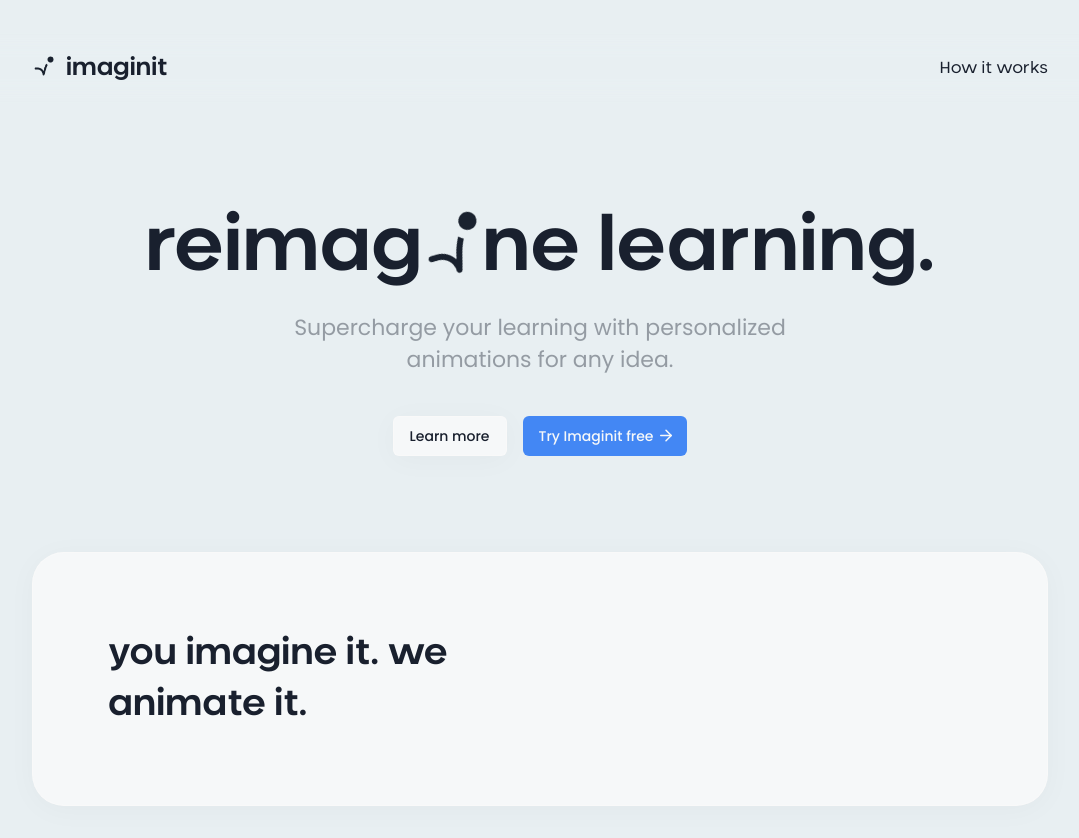
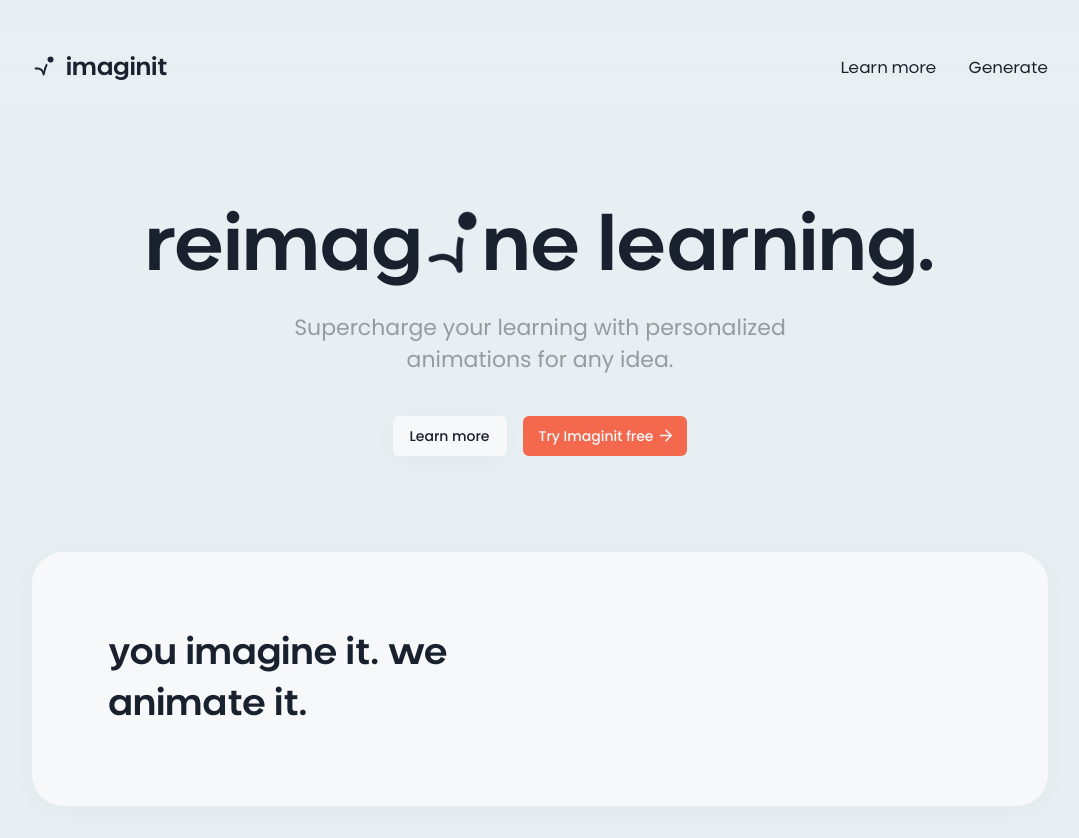
Before and after one commit to imaginit-ai/frontend, a React (Vite) app: page / in a window 1280 px wide. Shown: the whole page, without its empty margins (100-1179 px from the left). Built offline with nearby package versions, Linux system fonts and the light colour scheme.

Commit message:
Worked more on Landing

```diff
--- a/src/App.tsx
+++ b/src/App.tsx
@@ -5,6 +5,7 @@
 // import PageNotFound from "./screens/PageNotFound";
 // import TransferScreen from "./screens/TransferScreen/TransferScreen";
 import { SiteMap } from "./types";
+import GenerateScreen from "./screens/GenerateScreen/GenerateScreen";
 
 function App() {
   return (
@@ -12,6 +13,10 @@
       <Navbar />
       <Routes>
         <Route path={SiteMap.LandingScreen.slug} element={<LandingScreen />} />
+        <Route
+          path={SiteMap.GenerateScreen.slug}
+          element={<GenerateScreen />}
+        />
       </Routes>
     </BrowserRouter>
   );
--- a/src/components/Navbar/Navbar.tsx
+++ b/src/components/Navbar/Navbar.tsx
@@ -18,9 +18,13 @@
 
   const links: NavbarLink[] = [
     {
-      name: SiteMap.LandingScreen.children.HowItWorks.displayName,
-      url: SiteMap.LandingScreen.children.HowItWorks.slug,
+      name: SiteMap.LandingScreen.children.LearnMore.displayName,
+      url: SiteMap.LandingScreen.children.LearnMore.slug,
       type: "hash",
+    },
+    {
+      name: SiteMap.GenerateScreen.displayName,
+      url: SiteMap.GenerateScreen.slug,
     },
   ];
 
--- a/src/components/ui/button.tsx
+++ b/src/components/ui/button.tsx
@@ -14,11 +14,11 @@
           "bg-destructive text-destructive-foreground hover:bg-destructive/90",
         outline:
           // "border-[2px] border-input bg-background hover:bg-input hover:text-accent-foreground",
-          "glass transition ease duration-[3s] hover:shadow-[0_4px_30px_rgba(0,0,0,0.05)]",
+          "glass transition ease duration-[300ms] hover:shadow-[0_4px_30px_rgba(0,0,0,0.05)]",
         secondary:
           "bg-secondary text-secondary-foreground hover:bg-secondary/80",
         ghost:
-          "bg-border transition ease duration-[3s] hover:bg-border/80 text-primary",
+          "bg-border transition ease duration-[300ms] hover:bg-border/80 text-primary",
         link: "text-primary underline-offset-4 hover:underline",
         accent: "bg-accent text-accent-foreground hover:bg-accent/90",
       },
--- a/src/index.css
+++ b/src/index.css
@@ -16,7 +16,7 @@
     --secondary-foreground: 220 29% 14%;
     --muted: 210 40% 96.1%;
     --muted-foreground: 215.4 16.3% 46.9%;
-    --accent: 217 89% 61%;
+    --accent: 10 88% 63%;
     --accent-background: 10 88% 94%;
     --accent-foreground: 204 22% 97%;
     --destructive: 0 84.2% 60.2%;
--- /dev/null
+++ b/src/screens/GenerateScreen/GenerateScreen.tsx
@@ -0,0 +1,7 @@
+import "./GenerateScreen.css";
+
+const GenerateScreen = () => {
+  return <div>GenerateScreen</div>;
+};
+
+export default GenerateScreen;
--- a/src/screens/LandingScreen/LandingScreen.tsx
+++ b/src/screens/LandingScreen/LandingScreen.tsx
@@ -2,16 +2,13 @@
 import { Button, buttonVariants } from "@/components/ui/button";
 import { TypographyH1, TypographyH3 } from "@/components/ui/typography";
 import { ArrowRight } from "lucide-react";
-import { useNavigate } from "react-router-dom";
 import NavyLogo from "../../assets/logos/navy.png";
 import { HashLink } from "react-router-hash-link";
 import { cn } from "@/lib/utils";
 import { SiteMap } from "@/types";
-import HowItWorks from "./sections/HowItWorks";
+import LearnMore from "./sections/LearnMore";
 
 const LandingScreen = () => {
-  const navigate = useNavigate();
-
   return (
     <div className="flex flex-col w-full items-center justify-start px-[100px] max-w-[1400px] m-auto">
       <div className="header px-24 pb-24 pt-[3rem] flex flex-col items-center justify-center gap-10 max-w-[1000px]">
@@ -34,7 +31,7 @@
         </div>
         <div className="flex flex-row gap-4 items-center justify-center">
           <HashLink
-            to={SiteMap.LandingScreen.children.HowItWorks.slug}
+            to={SiteMap.LandingScreen.children.LearnMore.slug}
             smooth
             className={cn(
               buttonVariants({
@@ -57,7 +54,7 @@
           </Button>
         </div>
       </div>
-      <HowItWorks />
+      <LearnMore />
     </div>
   );
 };
--- a/src/screens/LandingScreen/sections/HowItWorks.tsx
+++ b/src/screens/LandingScreen/sections/LearnMore.tsx
@@ -1,7 +1,7 @@
 import { TypographyH2 } from "@/components/ui/typography";
-import "./HowItWorks.css";
+import "./LearnMore.css";
 
-const HowItWorks = () => {
+const LearnMore = () => {
   return (
     <div
       className="how-it-works w-full flex flex-col gap-[32px] scroll-mt-[100px]"
@@ -53,4 +53,4 @@
   );
 };
 
-export default HowItWorks;
+export default LearnMore;
--- a/src/types.ts
+++ b/src/types.ts
@@ -16,6 +16,7 @@
 
 export enum SiteScreens {
   LANDING = "LandingScreen",
+  GENERATE = "GenerateScreen",
 }
 
 export const SiteMap: Record<SiteScreens, SiteMapLink> = {
@@ -23,11 +24,16 @@
     displayName: "Home",
     slug: "/",
     children: {
-      HowItWorks: {
-        displayName: "How it works",
-        slug: "/#how-it-works",
+      LearnMore: {
+        displayName: "Learn more",
+        slug: "/#learn-more",
         children: {},
       },
     },
   },
+  [SiteScreens.GENERATE]: {
+    displayName: "Generate",
+    slug: "/generate",
+    children: {},
+  },
 };
```
Also changed, not shown: src/screens/GenerateScreen/GenerateScreen.css (added), src/screens/LandingScreen/sections/LearnMore.css (renamed from src/screens/LandingScreen/sections/HowItWorks.css).
